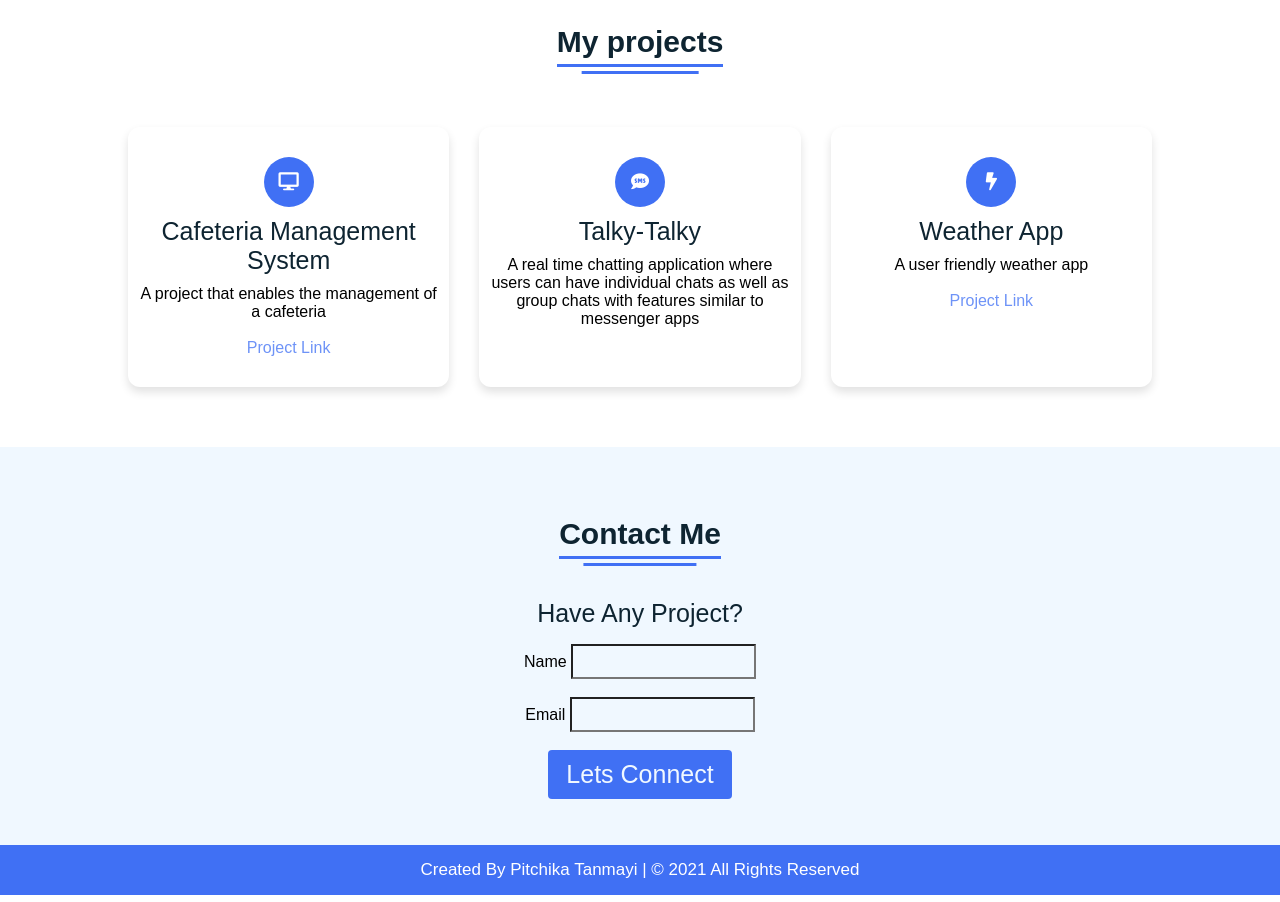
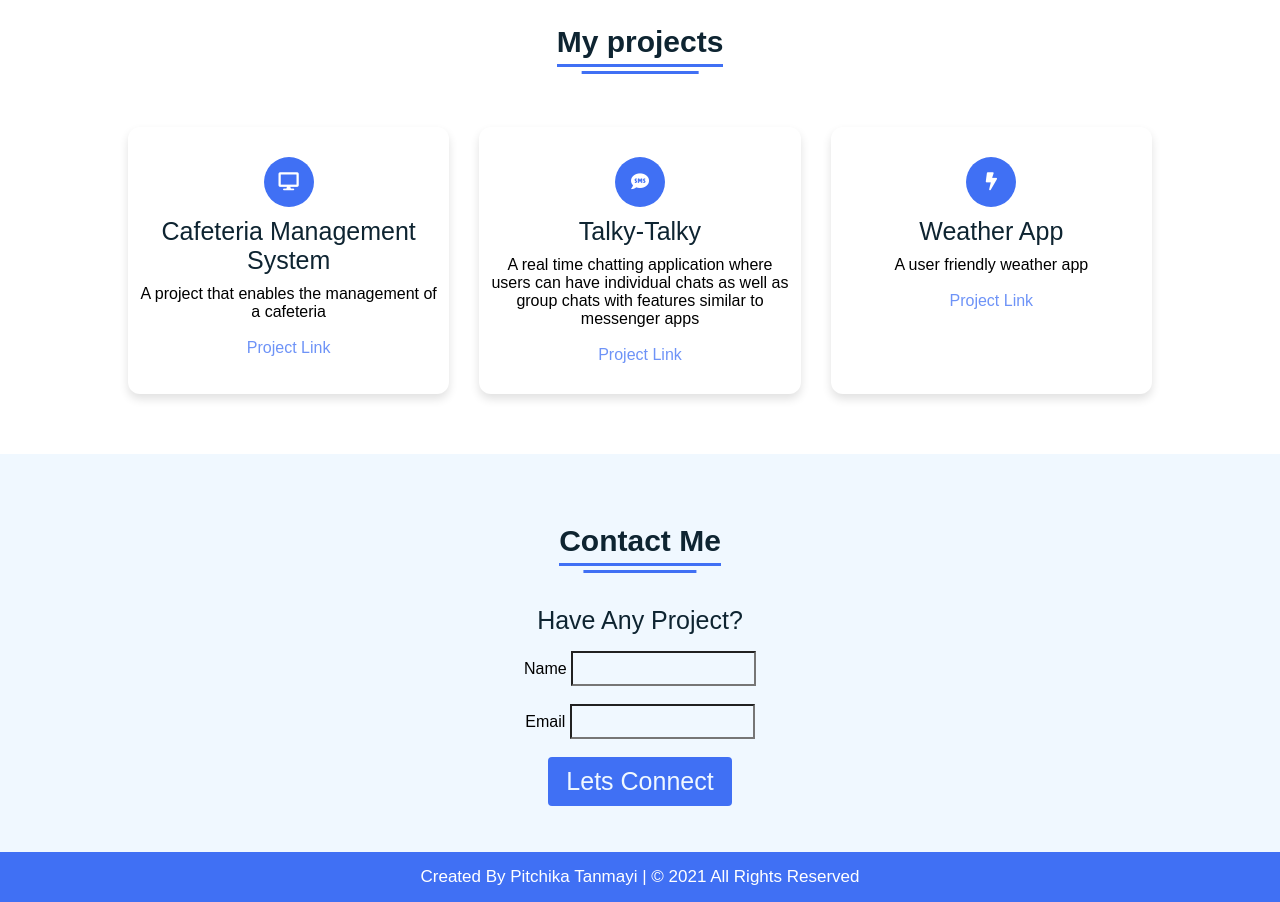
Before and after one commit to Tanmayi5/portfolio, a plain HTML site: page index.html in a window 1280 px wide. Shown: the part 2060-2962 px from the top of the page. Drawn offline with Linux system fonts and the light colour scheme; a web font is replaced by a local one.

Commit message:
Project Update

```diff
--- a/index.html
+++ b/index.html
@@ -144,7 +144,8 @@
            <i class="fas fa-sms"></i>
        </div>
        <div class="topic">Talky-Talky</div>
-       <p>A real time chatting application where users can have individual chats as well as group chats with features similar to messenger apps</p>
+       <p>A real time chatting application where users can have individual chats as well as group chats with features similar to messenger apps</p><br>
+       <a href="https://tanvis-talky-talky.netlify.app">Project Link </a>
      </div>
        <div class="box">
          <div class="icon">
```
